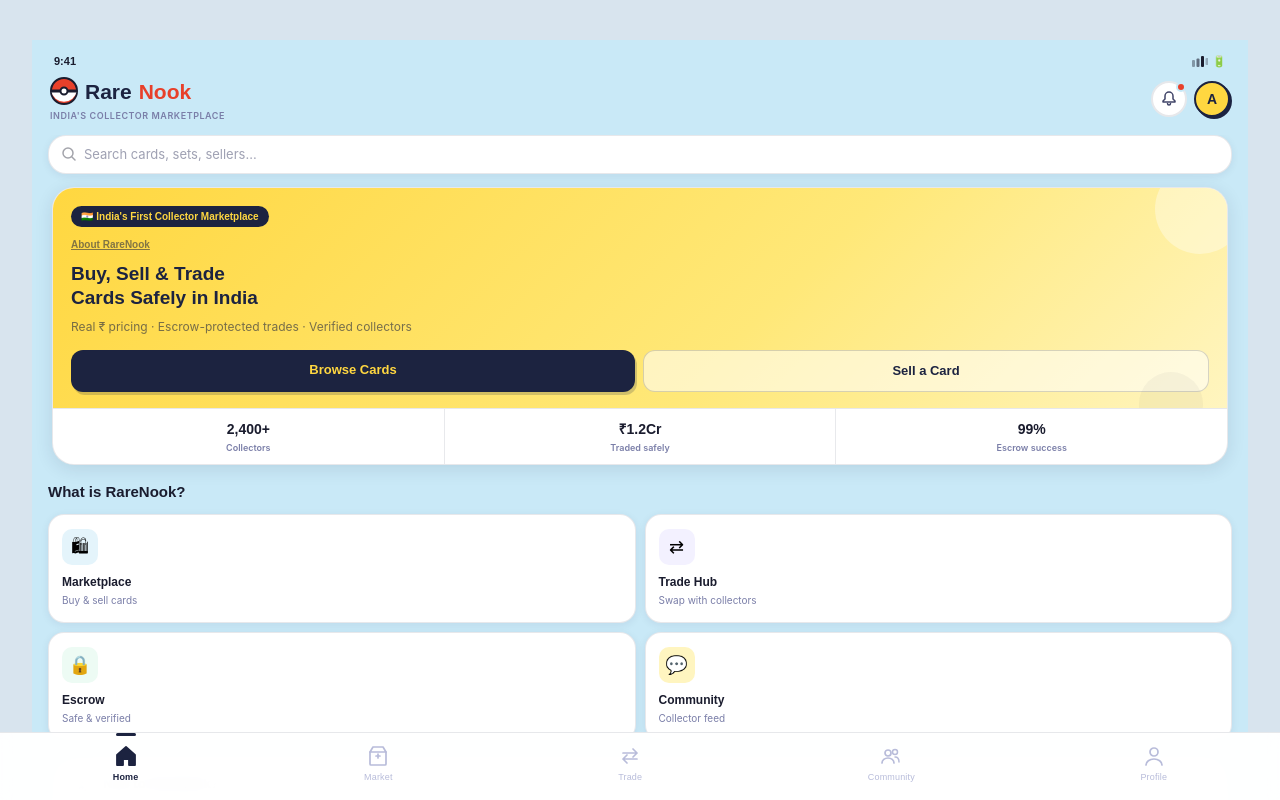
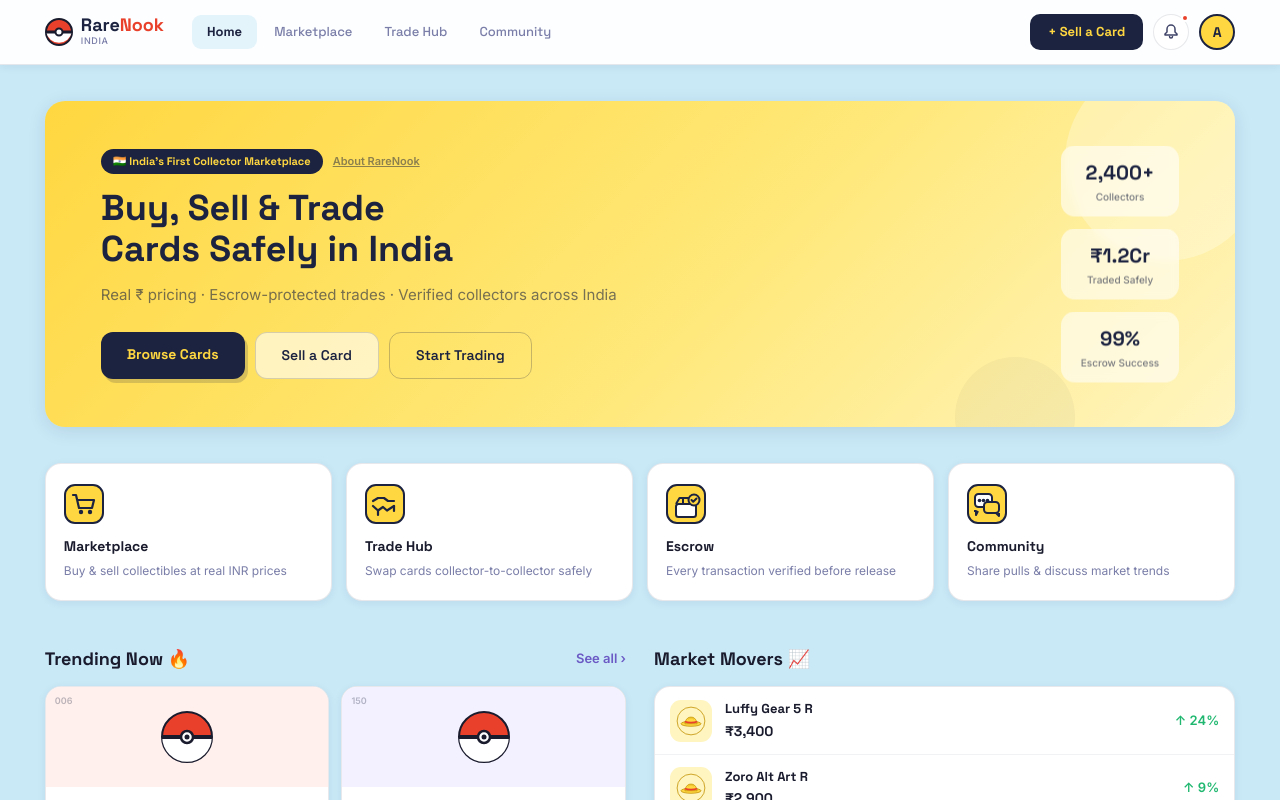
Before and after one commit to aryaramachandrantcr-create/rarenook, a Next.js app: page / in a window 1280 px wide. Shown: the top 800 px of the page. Built offline with nearby package versions, Linux system fonts and the light colour scheme.

Commit message:
fix: full viewport blue background edge to edge

```diff
--- a/app/globals.css
+++ b/app/globals.css
@@ -1,14 +1,12 @@
 @import "tailwindcss";
 
-html,
-body,
-#__next {
-  margin: 0 !important;
-  padding: 0 !important;
-  width: 100% !important;
-  min-height: 100vh !important;
-  background-color: #C9E9F7 !important;
-  overflow-x: hidden !important;
+html, body, #__next, #root {
+  width: 100vw;
+  min-height: 100vh;
+  margin: 0;
+  padding: 0;
+  background: #E6F4FF;
+  overflow-x: hidden;
 }
 
 body {
@@ -17,10 +15,6 @@
   -webkit-tap-highlight-color: transparent;
 }
 
-*,
-*::before,
-*::after {
+*, *::before, *::after {
   box-sizing: border-box;
-  margin: 0;
-  padding: 0;
 }
--- a/app/layout.tsx
+++ b/app/layout.tsx
@@ -3,21 +3,17 @@
 
 export const metadata: Metadata = {
   title: "RareNook — India's Collector Marketplace",
-  description: "Buy, sell and trade Pokémon, One Piece & Anime cards safely in India",
+  description: "Buy, sell and trade cards safely in India",
 };
 
-export default function RootLayout({
-  children,
-}: {
-  children: React.ReactNode;
-}) {
+export default function RootLayout({ children }: { children: React.ReactNode }) {
   return (
     <html lang="en">
       <head>
-        <link
-          href="https://fonts.googleapis.com/css2?family=Nunito:wght@500;600;700;800;900&family=Nunito+Sans:wght@400;500;600&display=swap"
-          rel="stylesheet"
-        />
+        <meta name="viewport" content="width=device-width, initial-scale=1, viewport-fit=cover" />
+        <link rel="preconnect" href="https://fonts.googleapis.com" />
+        <link rel="preconnect" href="https://fonts.gstatic.com" crossOrigin="anonymous" />
+        <link href="https://fonts.googleapis.com/css2?family=Inter:wght@400;500;600;700&family=Space+Grotesk:wght@500;600;700;800&display=swap" rel="stylesheet" />
       </head>
       <body>{children}</body>
     </html>
--- a/app/page.tsx
+++ b/app/page.tsx
@@ -1,6 +1,6 @@
 "use client";
 
-import { useState } from "react";
+import { useState, useEffect } from "react";
 import HomeScreen        from "@/components/HomeScreen";
 import MarketplaceScreen from "@/components/MarketplaceScreen";
 import CardDetailScreen  from "@/components/CardDetailScreen";
@@ -8,25 +8,35 @@
 import TradeOfferScreen  from "@/components/TradeOfferScreen";
 import CommunityScreen   from "@/components/CommunityScreen";
 import ProfileScreen     from "@/components/ProfileScreen";
+import DesktopLayout     from "@/components/DesktopLayout";
 import { Screen } from "@/components/shared";
+
+function useIsDesktop() {
+  const [isDesktop, setIsDesktop] = useState(false);
+  useEffect(() => {
+    const check = () => setIsDesktop(window.innerWidth >= 768);
+    check();
+    window.addEventListener("resize", check);
+    return () => window.removeEventListener("resize", check);
+  }, []);
+  return isDesktop;
+}
 
 export default function Home() {
   const [screen, setScreen] = useState<Screen>("Home");
+  const isDesktop = useIsDesktop();
 
   function handleNavigate(s: Screen) {
     setScreen(s);
     window.scrollTo({ top: 0, behavior: "smooth" });
   }
 
+  if (isDesktop) {
+    return <DesktopLayout screen={screen} onNavigate={handleNavigate} />;
+  }
+
   return (
-    <main style={{
-      minHeight: "100vh",
-      background: "#D8E4EE",
-      display: "flex",
-      alignItems: "flex-start",
-      justifyContent: "center",
-      padding: "2.5rem 2rem",
-    }}>
+    <>
       {screen === "Home"        && <HomeScreen        onNavigate={handleNavigate} />}
       {screen === "Marketplace" && <MarketplaceScreen  onNavigate={handleNavigate} />}
       {screen === "CardDetail"  && <CardDetailScreen   onNavigate={handleNavigate} />}
@@ -34,6 +44,6 @@
       {screen === "TradeOffer"  && <TradeOfferScreen    onNavigate={handleNavigate} />}
       {screen === "Community"   && <CommunityScreen     onNavigate={handleNavigate} />}
       {screen === "Profile"     && <ProfileScreen       onNavigate={handleNavigate} />}
-    </main>
+    </>
   );
 }
```
